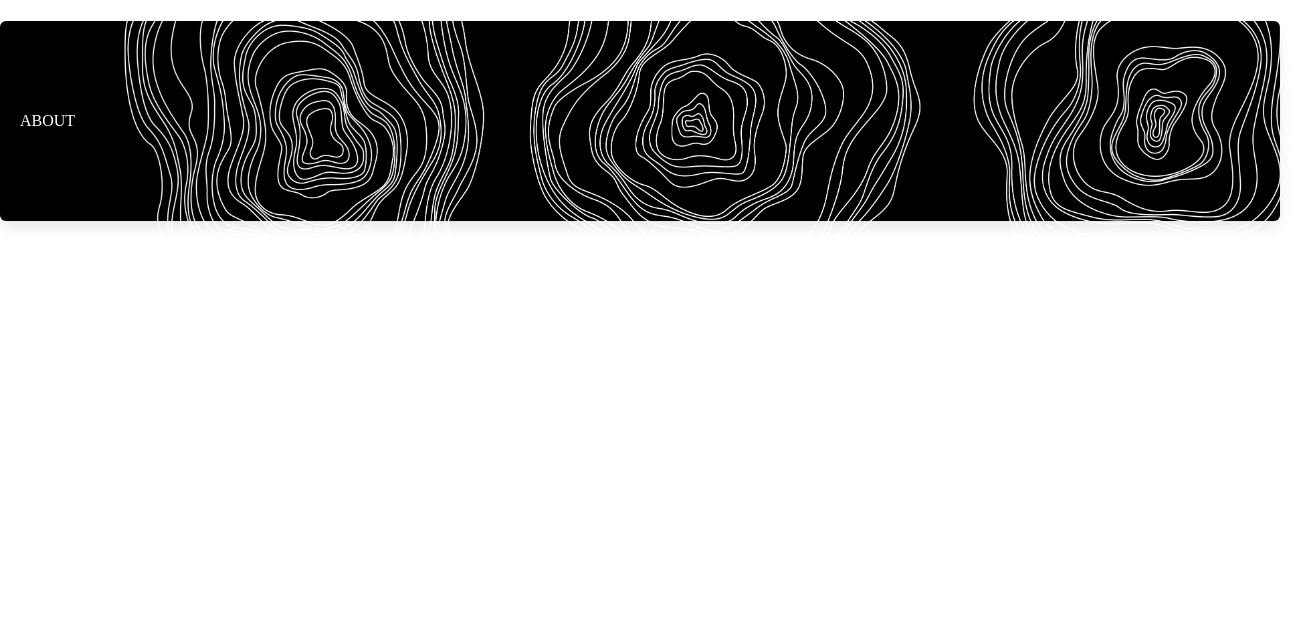
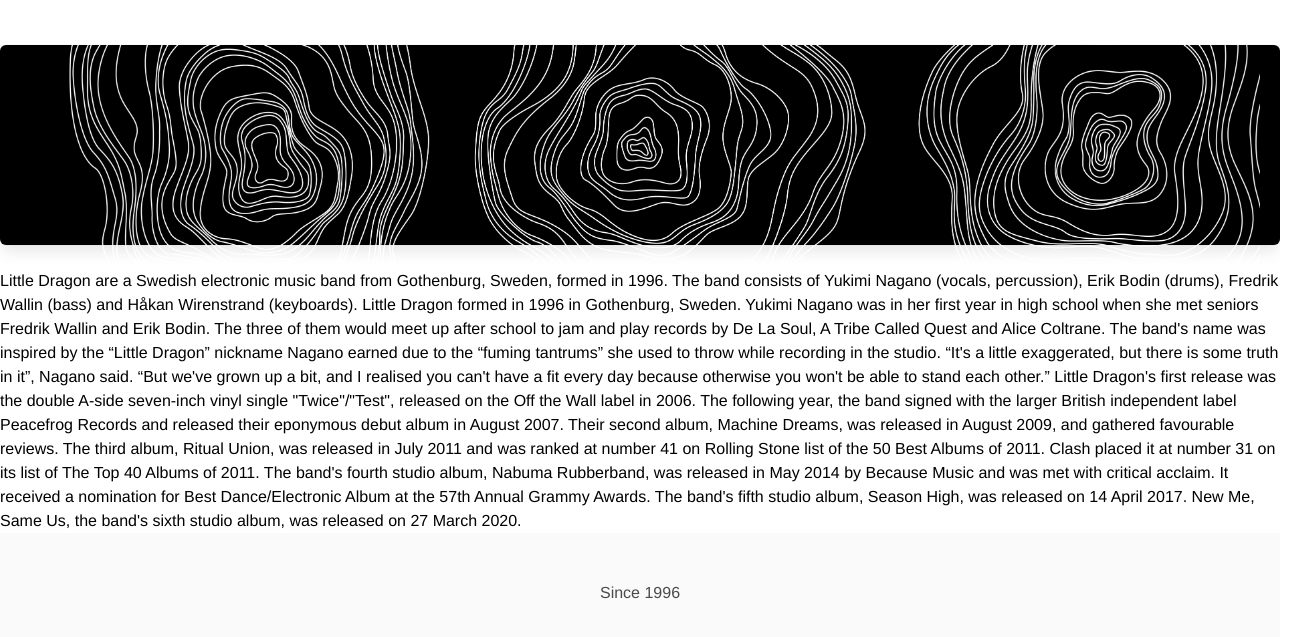
Before and after one commit to IkeRich/littledragonwebsite, a plain HTML site: page about.html in a window 1280 px wide. Shown: the part 65-702 px from the top of the page, 1315 px wide, since content can reach past the window. Drawn offline with nearby package versions, Linux system fonts and the light colour scheme.

Commit message:
all recent changes

```diff
--- a/about.html
+++ b/about.html
@@ -55,12 +55,44 @@
         </div>
       </div>
     </nav>
-
+    <div class="header">ABOUT</div>
     <div class="box">
-      <div class="header">ABOUT</div>
       <img src="./pics/invertswiggles.png" />
     </div>
 
+    <div class="text">
+      <p>
+        Little Dragon are a Swedish electronic music band from Gothenburg,
+        Sweden, formed in 1996. The band consists of Yukimi Nagano (vocals,
+        percussion), Erik Bodin (drums), Fredrik Wallin (bass) and Håkan
+        Wirenstrand (keyboards). Little Dragon formed in 1996 in Gothenburg,
+        Sweden. Yukimi Nagano was in her first year in high school when she met
+        seniors Fredrik Wallin and Erik Bodin. The three of them would meet up
+        after school to jam and play records by De La Soul, A Tribe Called Quest
+        and Alice Coltrane. The band's name was inspired by the “Little Dragon”
+        nickname Nagano earned due to the “fuming tantrums” she used to throw
+        while recording in the studio. “It's a little exaggerated, but there is
+        some truth in it”, Nagano said. “But we've grown up a bit, and I
+        realised you can't have a fit every day because otherwise you won't be
+        able to stand each other.” Little Dragon's first release was the double
+        A-side seven-inch vinyl single "Twice"/"Test", released on the Off the
+        Wall label in 2006. The following year, the band signed with the larger
+        British independent label Peacefrog Records and released their eponymous
+        debut album in August 2007. Their second album, Machine Dreams, was
+        released in August 2009, and gathered favourable reviews. The third
+        album, Ritual Union, was released in July 2011 and was ranked at number
+        41 on Rolling Stone list of the 50 Best Albums of 2011. Clash placed it
+        at number 31 on its list of The Top 40 Albums of 2011. The band's fourth
+        studio album, Nabuma Rubberband, was released in May 2014 by Because
+        Music and was met with critical acclaim. It received a nomination for
+        Best Dance/Electronic Album at the 57th Annual Grammy Awards. The band's
+        fifth studio album, Season High, was released on 14 April 2017. New Me,
+        Same Us, the band's sixth studio album, was released on 27 March 2020.
+      </p>
+    </div>
+    <div class="footer">
+      <p>Since 1996</p>
+    </div>
     <script>
       document.addEventListener("DOMContentLoaded", () => {
         // Get all "navbar-burger" elements
--- a/style.css
+++ b/style.css
@@ -46,3 +46,14 @@ body {
   align-items: center;
   background-color: black;
 }
+*is-pulled-left {
+  align-self: left !important;
+}
+.text {
+  font-family: "Helvetica Neue";
+  color: black;
+}
+.footer {
+  font-family: "herculanum !important";
+  text-align: center;
+}
```
Also changed, not shown: discography.html (+14 -0 lines), music-videos.html (+3 -1 lines), tour.html (+0 -1 lines), pics/2007.png (added), pics/Rubberband.png (added), pics/Season High.png (added), pics/new me.png (added), 2 other files.
